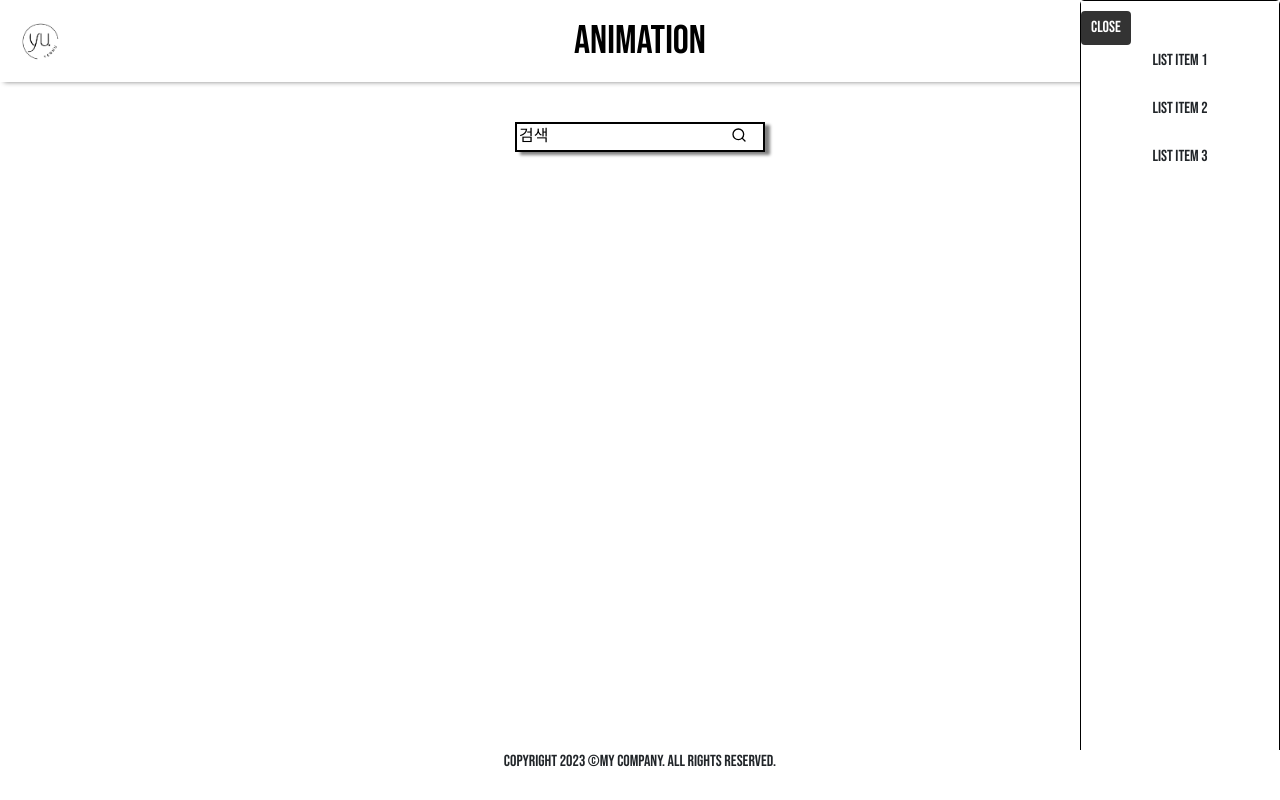
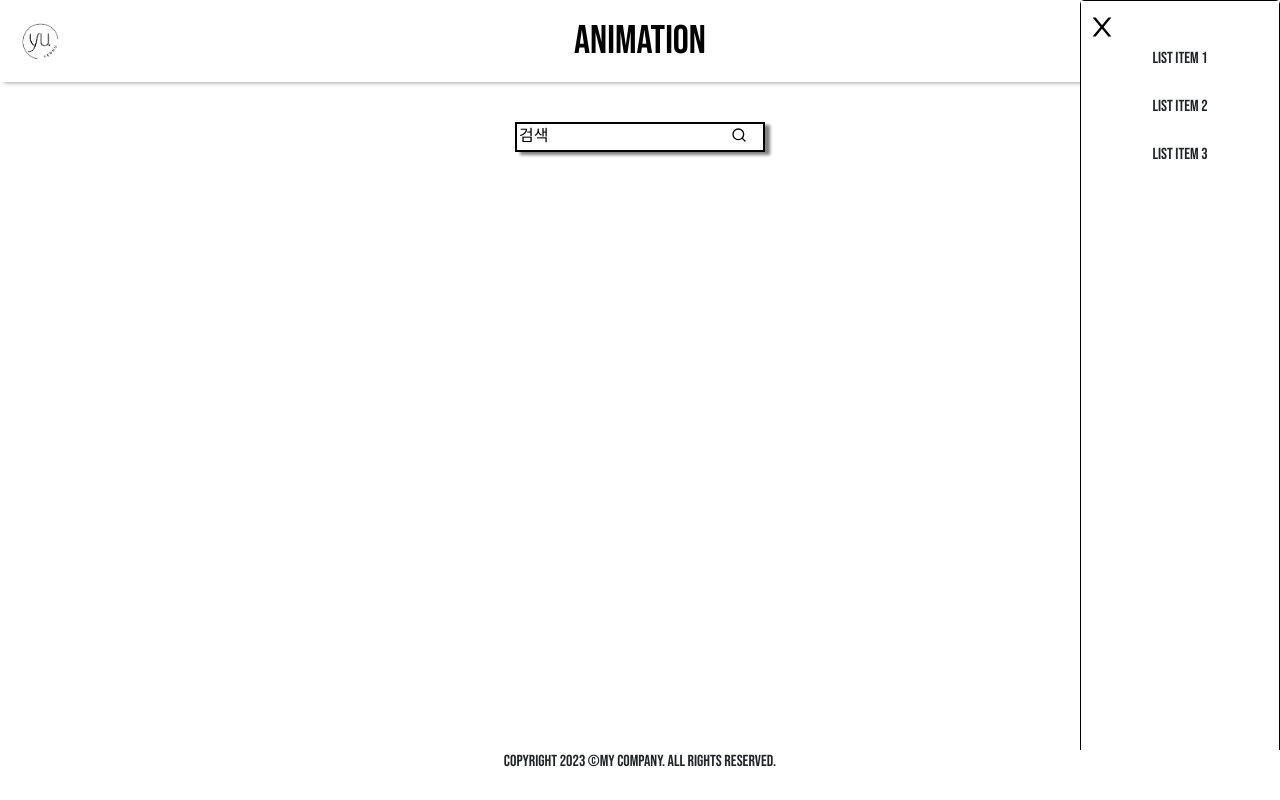
Before and after one commit to Eclipse-K/Animation_Page, a React (Create React App) app: page / in a window 1280 px wide. Both pictures are taken after a click on the button 1239 px from the left and 41 px from the top of the page. Built offline with nearby package versions, Linux system fonts and the light colour scheme; a web font is replaced by a local one.

Commit message:
Edit dropdownMenu close button

```diff
--- a/src/Components/Dropdown/DropdownBox.js
+++ b/src/Components/Dropdown/DropdownBox.js
@@ -16,17 +16,6 @@ const DropdownBox = styled.div`
   p:hover {
     background-color: #555;
   }
-
-  button {
-    display: block;
-    margin-top: 10px;
-    background-color: #333;
-    color: white;
-    border: none;
-    padding: 5px 10px;
-    cursor: pointer;
-    border-radius: 4px;
-  }
 `;
 
 export default DropdownBox;
--- /dev/null
+++ b/src/Components/Dropdown/DropdownButton.js
@@ -0,0 +1,14 @@
+import styled from "styled-components";
+
+const DropdownButton = styled.button`
+  display: block;
+  margin-top: 10px;
+  border: none;
+
+  svg {
+    width: 30px;
+    height: 30px;
+  }
+`;
+
+export default DropdownButton;
--- a/src/Components/DropdownMenu.js
+++ b/src/Components/DropdownMenu.js
@@ -1,5 +1,7 @@
 import DropdownContainer from "./Dropdown/DropdownContainer.js";
 import DropdownBox from "./Dropdown/DropdownBox.js";
+import { AiOutlineClose } from "react-icons/ai";
+import DropdownButton from "./Dropdown/DropdownButton.js";
 
 function DropdownMenu({ closeDropdown }) {
   const dropButtonClick = () => {
@@ -9,7 +11,9 @@ function DropdownMenu({ closeDropdown }) {
   return (
     <DropdownContainer>
       <DropdownBox>
-        <button onClick={dropButtonClick}>Close</button>
+        <DropdownButton onClick={dropButtonClick}>
+          <AiOutlineClose />
+        </DropdownButton>
         <p>List item 1</p>
         <p>List item 2</p>
         <p>List item 3</p>
```
